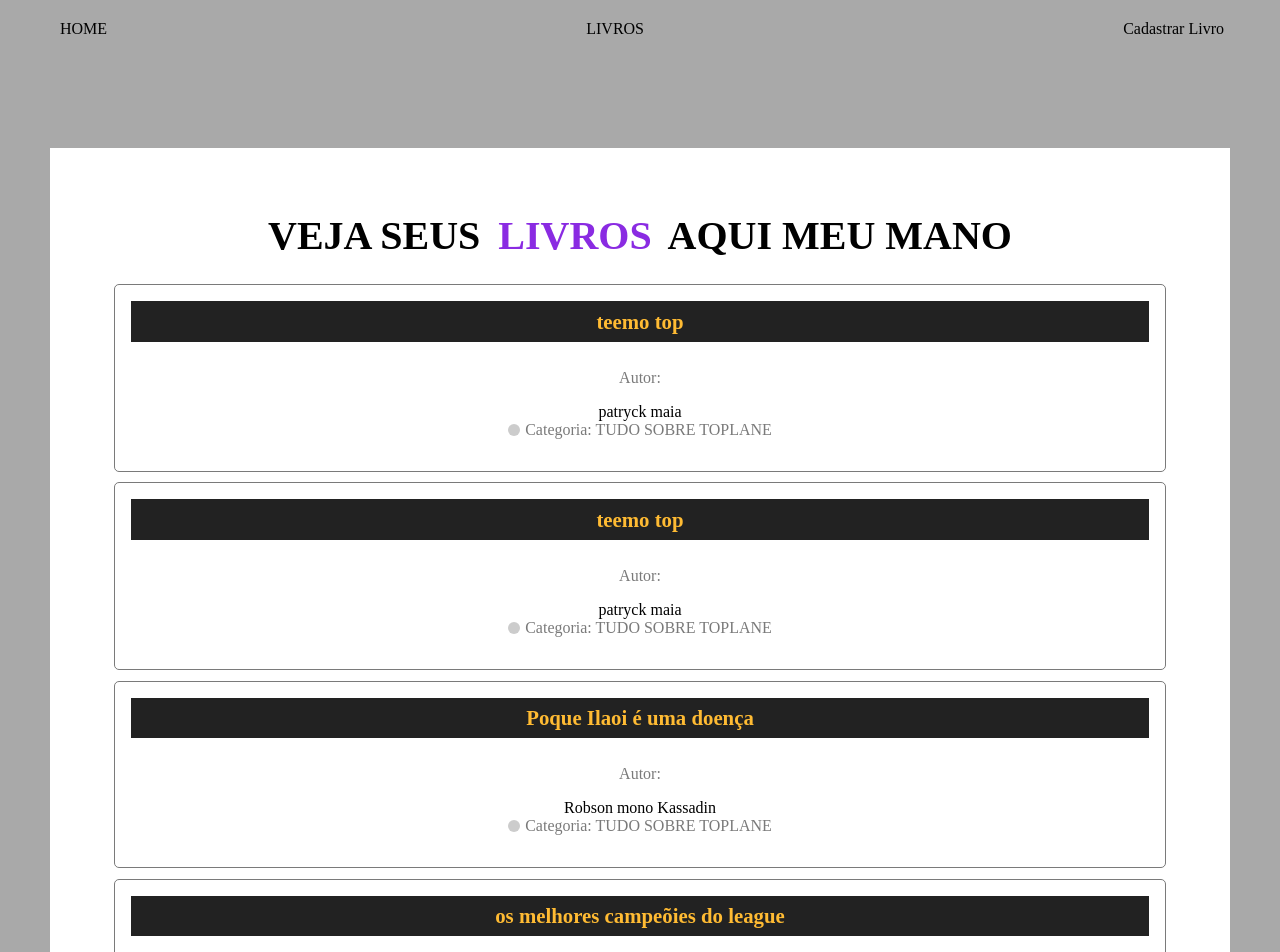
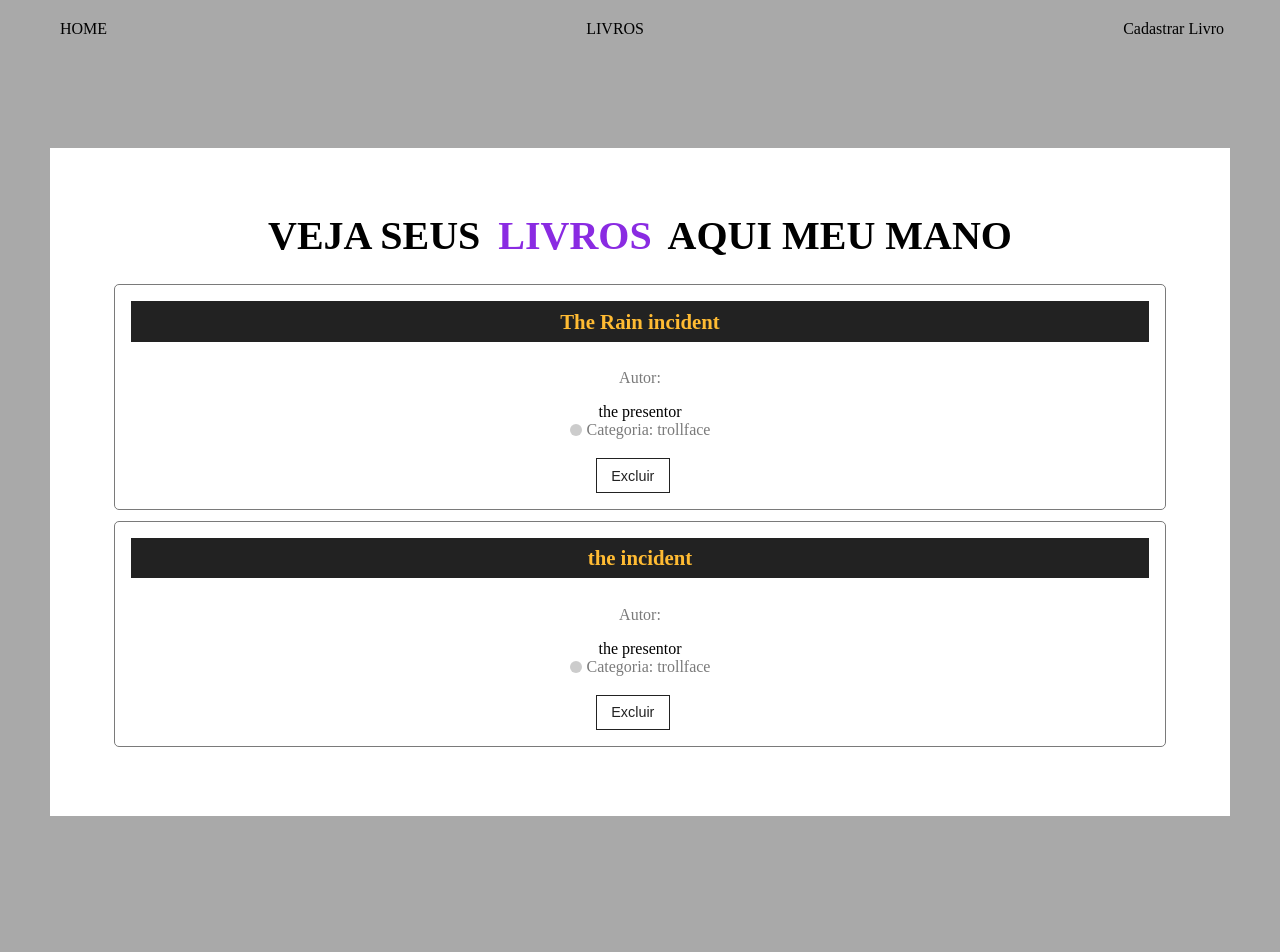
Before and after one commit to ElidioVictor/App-Web-API, a React (Create React App) app in the folder projeto-react-api-1/: page /Livro in a window 1280 px wide. Shown: the top 952 px of the page. After the commit the page ends 826 px from the top, so only its background shows below. Built offline with nearby package versions, Linux system fonts and the light colour scheme; data requests are answered from the project's data file.

Commit message:
primeira parte da aula de exclusão e edição

```diff
--- a/projeto-react-api-1/db.json
+++ b/projeto-react-api-1/db.json
@@ -1,93 +1,23 @@
 {
   "books": [
     {
-      "id": "5162",
-      "nome_livro": "teemo top",
-      "autor": "patryck maia",
-      "descricao": "um erro",
-      "categories": {
-        "id": "2",
-        "categories": "TUDO SOBRE TOPLANE"
-      }
-    },
-    {
-      "id": "f1eb",
-      "nome_livro": "teemo top",
-      "autor": "patryck maia",
-      "descricao": "um erro",
-      "categories": {
-        "id": "2",
-        "categories": "TUDO SOBRE TOPLANE"
-      }
-    },
-    {
-      "id": "e636",
-      "nome_livro": "Poque Ilaoi é uma doença",
-      "autor": "Robson mono Kassadin",
-      "descricao": "Provando que este campeão é estupidamente forte",
-      "categories": {
-        "id": "2",
-        "categories": "TUDO SOBRE TOPLANE"
-      }
-    },
-    {
-      "id": "8872",
-      "nome_livro": "os melhores campeõies do league",
-      "autor": "maylon",
-      "descricao": "tier list",
-      "categories": {
-        "id": "2",
-        "categories": "TUDO SOBRE TOPLANE"
-      }
-    },
-    {
-      "id": "1720",
-      "nome_livro": "faker the legend",
-      "autor": "League of Legends",
-      "descricao": "The history of the greatest LOL player",
-      "categories": {
-        "id": "4",
-        "categories": "TUDO SOBRE A MIDLANE"
-      }
-    },
-    {
-      "id": "9400",
-      "nome_livro": "comi",
-      "autor": "feijoada",
-      "descricao": "ontem",
-      "categories": {
-        "id": "2",
-        "categories": "TUDO SOBRE TOPLANE"
-      }
-    },
-    {
-      "id": "574f",
-      "nome_livro": "test",
-      "autor": "test",
-      "descricao": "test",
-      "categories": {
-        "id": "6",
-        "categories": "LORE e MAIS"
-      }
-    },
-    {
-      "id": "4117",
-      "nome_livro": "DIOGENES O FILHO DA PUTA",
-      "autor": "MEU IRMÃO ",
-      "descricao": "AS AVENTURAS DE DIOGENES O SINICO",
+      "id": "854e",
+      "nome_livro": "The Rain incident",
+      "autor": "the presentor",
+      "descricao": "oil floats on the water.....",
       "categories": {
         "id": "7",
         "categories": "trollface"
       }
     },
     {
-      "id": "72f1",
-      "nome_livro": "O estranho misterioso",
-      "autor": "Mark Twain",
-      "descricao": "Um misterioso ser aparece em um viralejo e muda a vida das pessoas para sempre",
+      "id": "fa35",
+      "nome_livro": "the incident",
+      "autor": "the presentor",
+      "descricao": "step 1 ....",
       "categories": {
-        "id": "6",
-        "categories": "LORE e MAIS"
+        "id": "7",
+        "categories": "trollface"
       }
     }
   ],
--- a/projeto-react-api-1/src/components/cardbook/CardBook.js
+++ b/projeto-react-api-1/src/components/cardbook/CardBook.js
@@ -1,6 +1,11 @@
 import styles from './CardBook.module.css'
 
-function CardBook ({id, livro, autor, category}){
+function CardBook ({id, livro, autor, category, handlerRemove}){
+
+    const remove  = (e) =>{
+        e.preventDefault();
+        handlerRemove(id);
+    }
 
     return(
 
@@ -11,6 +16,11 @@ function CardBook ({id, livro, autor, category}){
             <p className={styles.category_text}>
                 <span/>Categoria: {category}
             </p>
+
+            <div className={styles.book_card_actions}>
+                <button onClick={remove}>Excluir</button>
+            </div>
+
         </div>
 
     )
--- a/projeto-react-api-1/src/components/cardbook/CardBook.module.css
+++ b/projeto-react-api-1/src/components/cardbook/CardBook.module.css
@@ -37,3 +37,33 @@
     background-color: #CCC;
     margin-right: 5px;
 }
+
+.book_card_actions{
+    margin-top: 1.2em;
+    display: flex;
+    align-items: center;
+    justify-content: center;
+}
+
+.book_card_actions a,
+.book_card_actions button{
+    text-decoration: none;
+    border: none;
+    background-color: #FFF;
+    color: #222;
+    font-size: .9em;
+    padding: .6em 1em;
+    margin-right: 1em;
+    border: 1px solid #222;
+    display: flex;
+    align-items: center;
+    justify-content: center;
+    transition: 0.5s;
+    cursor: pointer;
+}
+
+.book_card_actions a:hover,
+.book_card_actions button:hover{
+    background-color: #FF4733;
+    color: #FFF;
+}
--- a/projeto-react-api-1/src/pages/Livros.js
+++ b/projeto-react-api-1/src/pages/Livros.js
@@ -9,6 +9,9 @@ import CardBook from '../components/cardbook/CardBook';
 function Livros (){
 
     const [books, setBooks] = useState([]);
+    const [bookMessage, setBookMessage] = useState('')
+
+
     useEffect(()=>{
         fetch('http://localhost:5000/books',{
             method: 'GET',
@@ -20,6 +23,22 @@ function Livros (){
         .then((data)=>{setBooks(data); console.log(data)})
         .catch((error)=>{console.log(error)})
     }, []);
+
+    function removeBooks(id){
+        fetch(`http://localhost:5000/books/${id}`, {
+            method: 'DELETE',
+            headers: {
+                'Content-type' : 'application/json'
+            },
+        })
+        .then((resp)=>resp.json())
+        .then((data)=>{
+            setBooks(books.filter((book_data) => book_data.id != id))
+            setBookMessage('Livro Excluido com SUCESSO')
+            }
+        )
+        .catch((error)=>{console.log(error)})
+    }
 
     const location = useLocation();
     let message =''
@@ -38,6 +57,14 @@ function Livros (){
                                 type='sucess'
                             />
             }
+
+            {
+                bookMessage && <Message
+                                msg={bookMessage}
+                                type='sucess'
+                            />
+            }
+
             {/* <Container> */}
 
             {
@@ -47,6 +74,8 @@ function Livros (){
                     livro={book.nome_livro}
                     autor={book.autor}
                     category={book.categories.categories}
+                    key={book.id}
+                    handlerRemove={removeBooks}
                 />
 
                 ))
```
